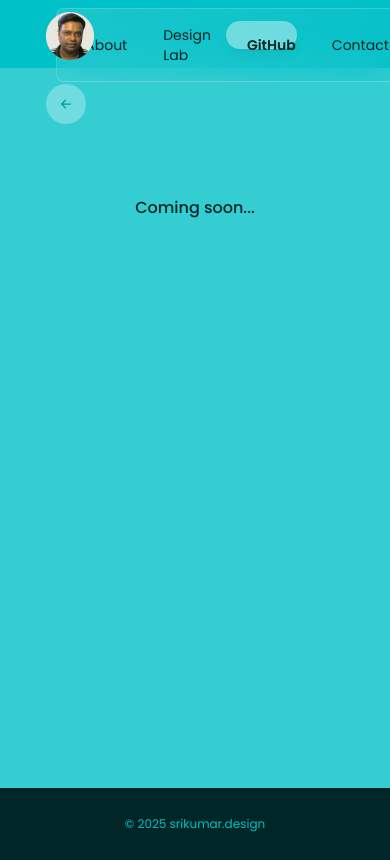
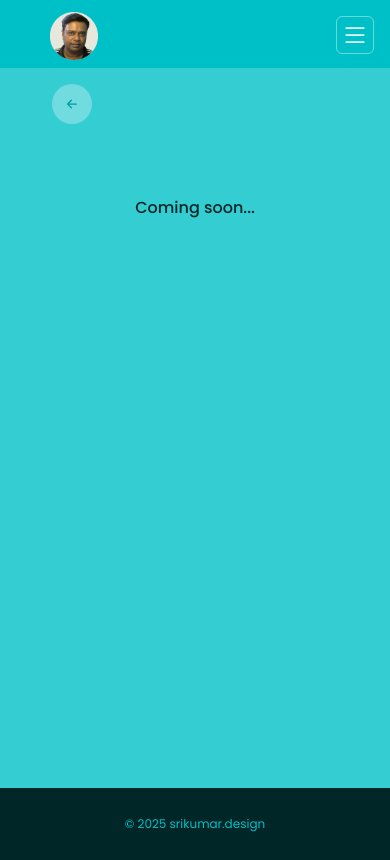
Before and after one commit to iuixd/iuixd.github.io, a React (Vite) app: page /github in a window 390 px wide. Built offline with nearby package versions, Linux system fonts and the light colour scheme.

Commit message:
fixed responsive nav

```diff
--- a/src/components/About.jsx
+++ b/src/components/About.jsx
@@ -20,7 +20,7 @@ const About = () => {
         <div className="static flex flex-col self-auto min-[360px]:w-full md:w-full lg:w-[1024px] h-auto text-white">
           <Link
             to="/"
-            className="min-[360px]:ml-[46px] sm:ml-[90px] lg:ml-[6px] mt-[12px] self-start relative z-101"
+            className="max-[550px]:ml-[50px] sm:ml-[90px] lg:ml-[6px] mt-[12px] self-start relative z-101"
           >
             <img
               src={myPhoto}
--- a/src/components/Contact.jsx
+++ b/src/components/Contact.jsx
@@ -20,7 +20,7 @@ const Contact = () => {
         <div className="static flex flex-col self-auto min-[360px]:w-full md:w-full lg:w-[1024px] h-auto text-white ">
           <Link
             to="/"
-            className="min-[360px]:ml-[46px] sm:ml-[90px] md:ml-[6px] mt-[12px] self-start relative z-101"
+            className="max-[550px]:ml-[50px] sm:ml-[90px] lg:ml-[6px] mt-[12px] self-start relative z-101"
           >
             <img
               src={myPhoto}
--- a/src/components/DesignLab.jsx
+++ b/src/components/DesignLab.jsx
@@ -20,7 +20,7 @@ const DesignLab = () => {
         <div className="static flex flex-col self-auto min-[360px]:w-full md:w-full lg:w-[1024px] h-auto text-white ">
           <Link
             to="/"
-            className="min-[360px]:ml-[46px] sm:ml-[90px] md:ml-[6px] mt-[12px] self-start relative z-101"
+            className="max-[550px]:ml-[50px] sm:ml-[90px] lg:ml-[6px] mt-[12px] self-start relative z-101"
           >
             <img
               src={myPhoto}
--- a/src/components/GitHub.jsx
+++ b/src/components/GitHub.jsx
@@ -20,7 +20,7 @@ const GitHub = () => {
         <div className="static flex flex-col self-auto min-[360px]:w-full md:w-full lg:w-[1024px] h-auto text-white ">
           <Link
             to="/"
-            className="min-[360px]:ml-[46px] sm:ml-[90px] md:ml-[6px] mt-[12px] self-start relative z-101"
+            className="max-[550px]:ml-[50px] sm:ml-[90px] lg:ml-[6px] mt-[12px] self-start relative z-101"
           >
             <img
               src={myPhoto}
--- a/src/components/Navbar.jsx
+++ b/src/components/Navbar.jsx
@@ -3,6 +3,29 @@ import { motion, useMotionValue, useSpring } from 'framer-motion';
 import { Link, useLocation } from 'react-router-dom';
 
 const Navbar = () => {
+
+const [screenWidth, setScreenWidth] = useState(window.innerWidth);
+  const [screenHeight, setScreenHeight] = useState(window.innerHeight);
+  const [isMobile, setIsMobile] = useState(window.innerWidth <= 550); // initialize correctly
+
+  useEffect(() => {
+    const handleResize = () => {
+      const width = window.innerWidth;
+      const height = window.innerHeight;
+
+      setScreenWidth(width);
+      setScreenHeight(height);
+      setIsMobile(width <= 550);
+    };
+
+    // Initial check (in case resize hasn't occurred)
+    handleResize();
+
+    window.addEventListener('resize', handleResize);
+
+    return () => window.removeEventListener('resize', handleResize);
+  }, []);
+
   const location = useLocation();
   const navRef = useRef(null);
   const itemRefs = useRef({});
@@ -77,17 +100,30 @@ const Navbar = () => {
     }
   };
 
+  const [isMenuOpen, setIsMenuOpen] = useState(false);
+
+  const toggleMenu = () => {
+    setIsMenuOpen(!isMenuOpen);
+  };
+
   return (
     <nav
-      className="nav-container transition-all duration-300 ease-in-out"
+      className={`nav-container transition-all duration-300 ease-in-out z-101 ${isMenuOpen ? 'max-[550px]:z-101' : 'max-[550px]:z-3'} `}
       x-data="{ scrolledFromTop: false }"
       x-init="
         window.addEventListener('scroll', () => {
           scrolledFromTop = window.scrollY > 180;
         });
       "
-      x-bind:class="$store.page.name === 'home' ?
-        (scrolledFromTop ? 'min-[360px]:pl-[96px]' : 'md:pl-auto') : 'min-[360px]:pl-[96px]'"
+      x-bind:class="$store.page.name === 'home'
+        ? (scrolledFromTop
+          ? (window.innerWidth >= 550
+            ? 'pl-[96px]'
+            : 'pl-auto')
+          : 'md:pl-auto')
+        : (window.innerWidth >= 550
+            ? 'pl-[96px]'
+            : 'pl-auto')"
       role="navigation"
       aria-label="Main navigation"
       aria-labelledby="main-navigation-label"
@@ -95,12 +131,12 @@ const Navbar = () => {
       <h2 id="main-navigation-label" className="sr-only">
         Primary navigation
       </h2>
-      <div className="nav-wrapper">
+      <div className="nav-wrapper ">
         <ul
           ref={navRef}
           onMouseLeave={handleMouseLeave}
           role="menubar"
-          className="nav-menubar"
+          className={`nav-menubar ${isMenuOpen ? 'max-[550px]:opacity-100' : 'max-[550px]:opacity-0'} max-[550px]:mr-[16px] max-[550px]:mt-[50px] max-[550px]:flex-col max-[550px]:w-[300px] w-auto min-[550px]:flex-row`}
           x-bind:class="{'bg-[linear-gradient(153deg,_rgba(255,_255,_255,_0.10)_0%,_rgba(255,_255,_255,_0.00)_100%)]': !scrolledFromTop, 'bg-[linear-gradient(153deg,_rgba(255,_255,_255,_0.50)_0%,_rgba(255,_255,_255,_0.00)_100%)]': scrolledFromTop}"
         >
           {navItems.map((item) => (
@@ -109,7 +145,8 @@ const Navbar = () => {
               ref={(el) => (itemRefs.current[item.path] = el)}
               onMouseEnter={handleMouseEnter}
               onMouseLeave={handleMouseLeave}
-              className="nav-menuitem"
+              className="nav-menuitem max-[550px]:text-center"
+              onClick={toggleMenu}
             >
               <Link
                 to={item.path}
@@ -137,7 +174,7 @@ const Navbar = () => {
               </Link>
             </li>
           ))}
-
+          {screenWidth >= 550 && (
             <motion.li
               style={{
                 left: springLeft,
@@ -149,7 +186,27 @@ const Navbar = () => {
               layout
               transition={{ type: "spring", stiffness: 400, damping: 30 }}
             />
+          )}
         </ul>
+
+        {isMobile && (
+          <button className="absolute group mt-2 mr-4 p-1 rounded-md border border-white/40 hover:bg-turquoise-50 cursor-pointer transition"
+           onClick={toggleMenu}>
+            <svg
+              xmlns="http://www.w3.org/2000/svg"
+              width="28"
+              height="28"
+              fill="currentColor"
+              class="bi bi-list fill-turquoise-50 group-hover:fill-turquoise-900"
+              viewBox="0 0 16 16"
+            >
+              <path
+                fill-rule="evenodd"
+                d="M2.5 12a.5.5 0 0 1 .5-.5h10a.5.5 0 0 1 0 1H3a.5.5 0 0 1-.5-.5m0-4a.5.5 0 0 1 .5-.5h10a.5.5 0 0 1 0 1H3a.5.5 0 0 1-.5-.5m0-4a.5.5 0 0 1 .5-.5h10a.5.5 0 0 1 0 1H3a.5.5 0 0 1-.5-.5"
+              />
+            </svg>
+          </button>
+        )}
       </div>
     </nav>
   );
--- a/src/components/VideoBg.jsx
+++ b/src/components/VideoBg.jsx
@@ -18,7 +18,12 @@ const VideoBg = () => {
       </div>
       <div
         className="nav-scrolltop-bar"
-        x-bind:class="{'bg-turquoise-500 opacity-0': !scrolledFromTop, 'bg-turquoise-500 opacity-50': scrolledFromTop}"
+        x-bind:class="
+        !scrolledFromTop
+          ? 'bg-turquoise-500 opacity-0'
+          : (window.innerWidth >= 550
+              ? 'bg-turquoise-500 opacity-50'
+              : 'bg-turquoise-500 opacity-90')"
       ></div>
     </>
   )};
--- a/src/styles/utilities.css
+++ b/src/styles/utilities.css
@@ -5,7 +5,7 @@
 @layer components {
 
   .set-base-style {
-    @apply font-poppins min-[360px]:bg-turquoise-500 md:bg-turquoise-200;
+    @apply font-poppins min-[200px]:bg-turquoise-500 min-[768px]:bg-turquoise-200;
   }
 
 
@@ -33,7 +33,7 @@
   }
 
   .video-bg {
-    @apply min-[360px]:invisible sm:visible -z-10 object-cover bg-[50%] bg-cover w-full h-full m-auto absolute;
+    @apply min-[240px]:invisible min-[768px]:visible -z-10 object-cover bg-[50%] bg-cover w-full h-full m-auto absolute;
   }
 
   .video-play-btn {
@@ -56,11 +56,15 @@
    }
 
    .nav-wrapper {
-    @apply flex justify-center items-center mt-2 mb-2;
+    @apply flex min-[200px]:justify-end min-[550px]:justify-center min-[550px]:items-center mt-2 mb-2;
    }
 
    .nav-menubar {
-    @apply relative flex items-center px-4 rounded-[8px] font-medium border border-[rgba(255,255,255,0.20)] bg-[linear-gradient(153deg,_rgba(255,_255,_255,_0.20)_0%,_rgba(255,_255,_255,_0.00)_100%)] backdrop-filter backdrop-blur-[21px];
+    @apply relative flex items-center min-[550px]:px-4 rounded-[8px] font-medium border border-[rgba(255,255,255,0.20)]
+
+    min-[550px]:bg-[linear-gradient(153deg,_rgba(255,_255,_255,_0.20)_0%,_rgba(255,_255,_255,_0.00)_100%)] min-[550px]:backdrop-filter backdrop-blur-[21px]
+    max-[550px]:bg-[linear-gradient(153deg,_rgba(255,_255,_255,_0.60)_0%,_rgba(255,_255,_255,_0.00)_100%)] max-[550px]:backdrop-filter backdrop-blur-[21px]
+    max-[550px]:drop-shadow-xl;
    }
 
    .nav-menuitem {
@@ -175,7 +179,7 @@
   }
 
   .content-wrapper {
-    @apply min-[360px]:mt-4 md:mt-20 w-full py-16 flex flex-col items-center justify-center bg-turquoise-400;
+    @apply min-[360px]:mt-14 md:mt-20 w-full py-16 flex flex-col items-center justify-center bg-turquoise-400;
   }
 
   .subpage-body-container {
@@ -187,7 +191,7 @@
   }
 
   .sub-backhome-link {
-    @apply flex w-10 h-10  min-[360px]:ml-[46px] sm:ml-[100px] items-center justify-center bg-turquoise-100/40  hover:bg-turquoise-100/60 rounded-full transition-colors duration-150 ease-in-out cursor-pointer;
+    @apply flex w-10 h-10 max-[550px]:ml-[52px] sm:ml-[100px] items-center justify-center max-[550px]:z-11 bg-turquoise-100/40  hover:bg-turquoise-100/60 rounded-full transition-colors duration-150 ease-in-out cursor-pointer;
   }
 
   .hero-heading {
```
Lines whose indentation alone changed are shown as unchanged.
